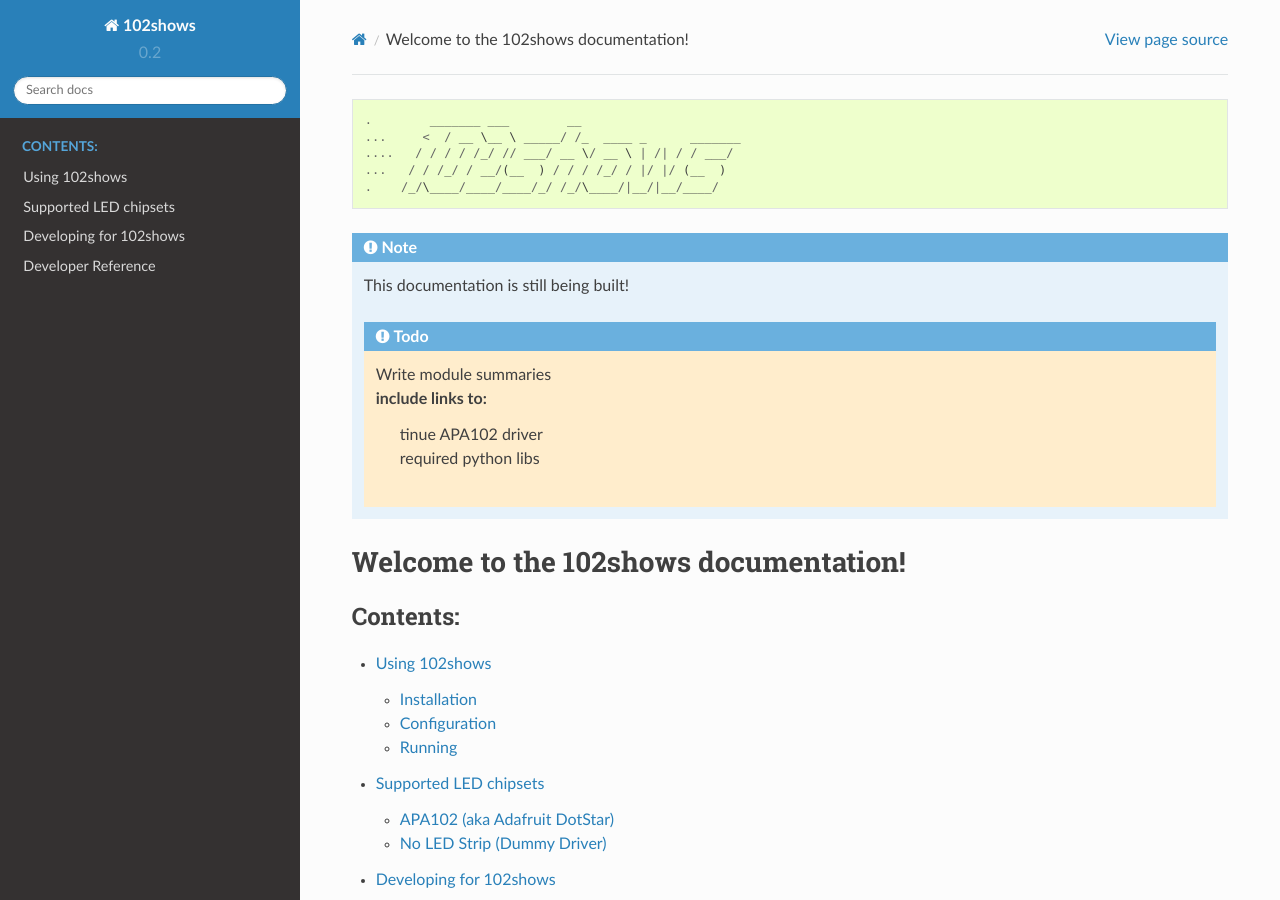
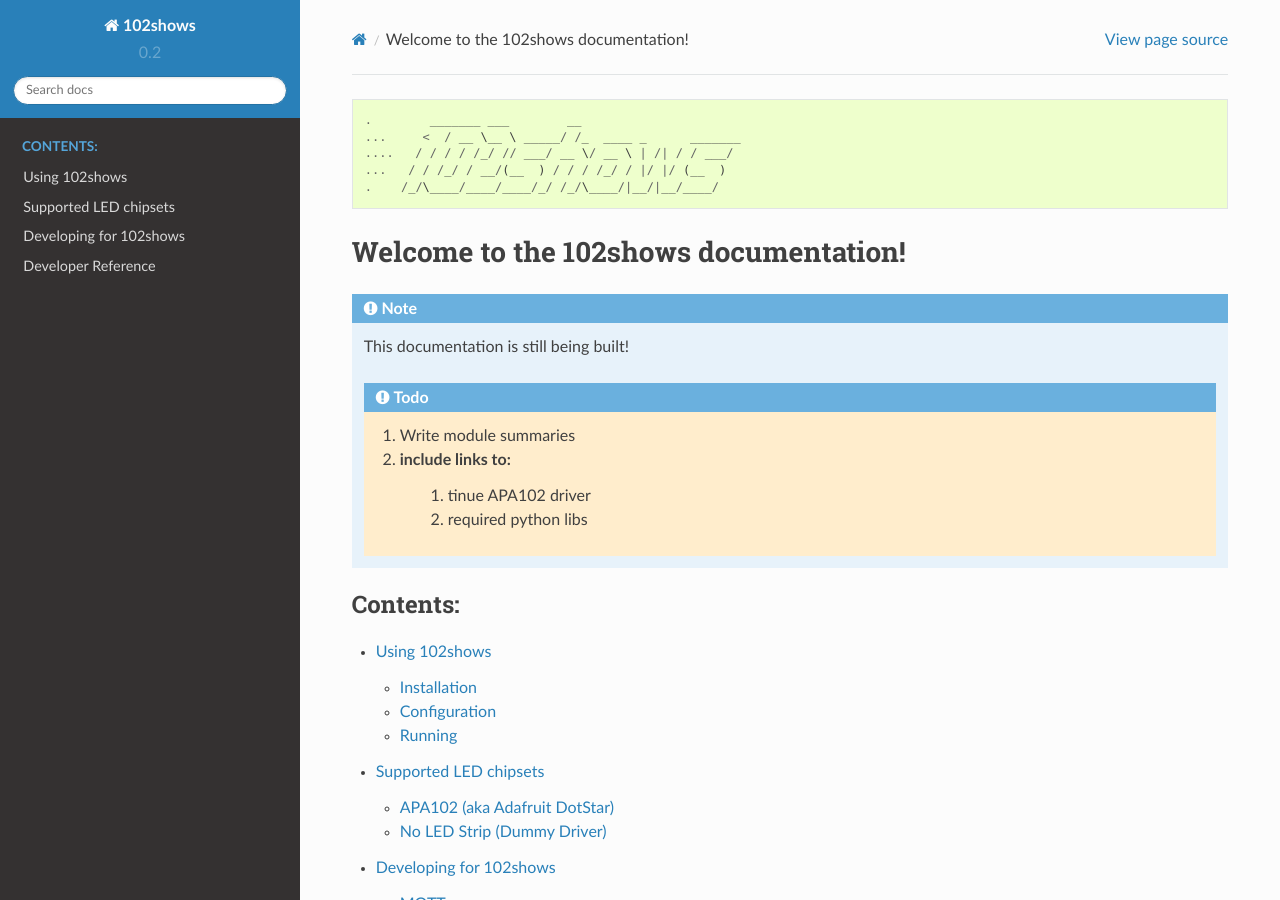
Before and after one commit to Yottabits/102shows, a Sphinx documentation site: the page built from docs/index.rst, in a window 1280 px wide and 900 px high. Built offline with Sphinx 7.4.7 and the Read the Docs theme 2.0.0, drawn with Linux system fonts in a browser that asks for light colours.

Commit message:
more beauty corrections

```diff
--- a/docs/index.rst
+++ b/docs/index.rst
@@ -7,18 +7,17 @@
    .    /_/\____/____/____/_/ /_/\____/|__/|__/____/
 
 
+Welcome to the 102shows documentation!
+======================================
+
 .. note::
    This documentation is still being built!
 
    .. todo::
-      - Write module summaries
-      - include links to:
-          - tinue APA102 driver
-          - required python libs
-
-
-Welcome to the 102shows documentation!
-======================================
+      #. Write module summaries
+      #. include links to:
+          #. tinue APA102 driver
+          #. required python libs
 
 .. toctree::
    :maxdepth: 2
```
Also changed, not shown: 1 other file.
